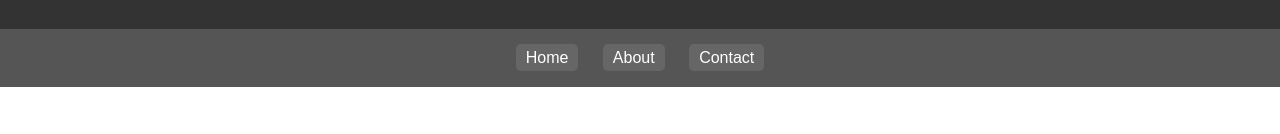
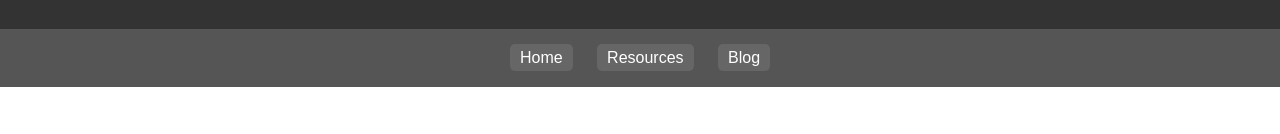
Before and after one commit to kaushiksundar-pm/kaushiksundar-pm.github.io, a plain HTML site: page index.html in a window 1280 px wide. Shown: the part 241-375 px from the top of the page. Drawn offline with Linux system fonts and the light colour scheme.

Commit message:
Update index.html

```diff
--- a/index.html
+++ b/index.html
@@ -62,8 +62,8 @@
 </header>
 <nav>
 <a href="index.html">Home</a>
-<a href="about.html">About</a>
-<a href="contact.html">Contact</a>
+<a href="about.html">Resources</a>
+<a href="pmblog.html">Blog</a>
 </nav>
 <main>
 <h2>About This Page</h2>
```
